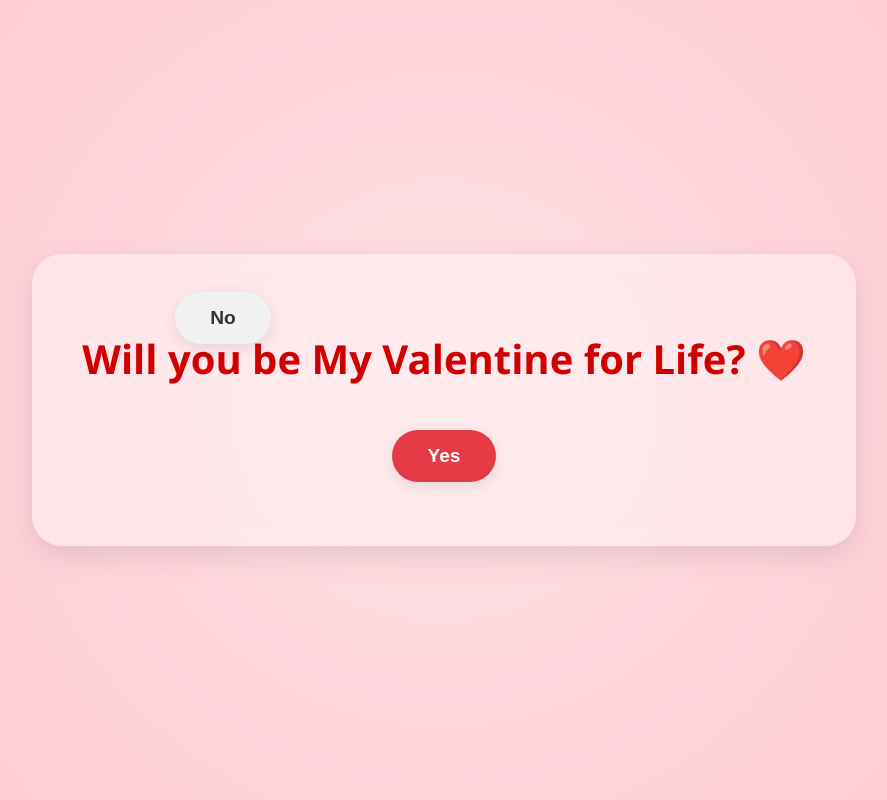
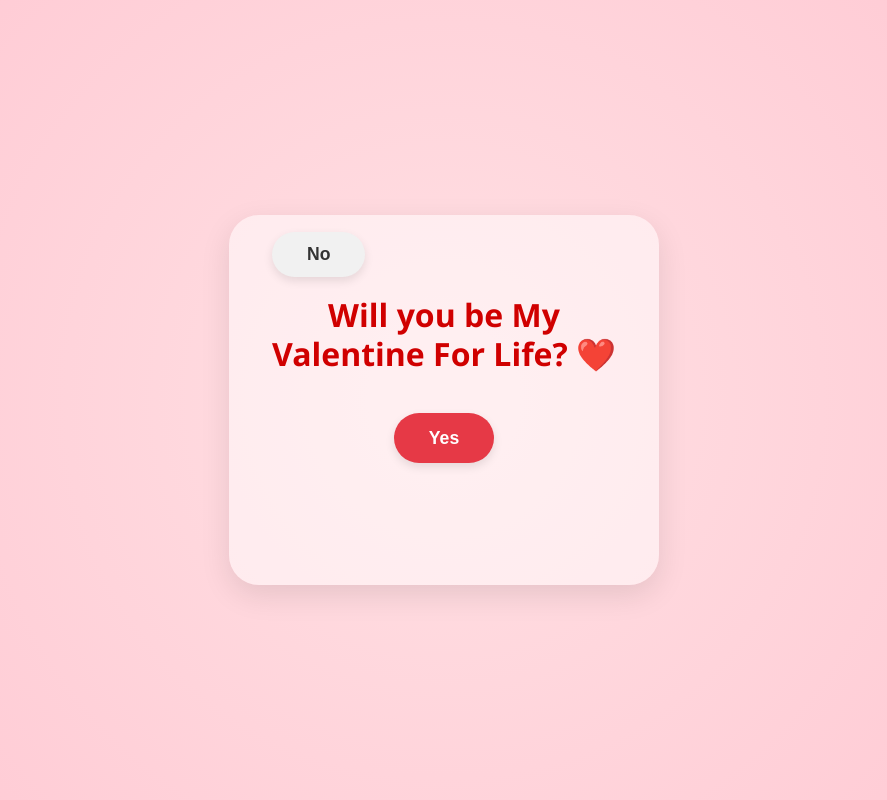
Before and after one commit to arbazprojects/valentine, a plain HTML site: page index.html in a window 1280 px wide. Both pictures are taken after a click on the button "No". Shown: the top 800 px of the page, without its empty margins (196-1083 px from the left). Drawn offline with Linux system fonts and the light colour scheme.

Commit message:
Update index.html

```diff
--- a/index.html
+++ b/index.html
@@ -14,46 +14,48 @@
             background-color: #ffcad4;
             background-image: radial-gradient(circle, #ffdee2 10%, #ffcad4 90%);
             font-family: 'Segoe UI', Tahoma, Geneva, Verdana, sans-serif;
-            overflow: hidden; /* Prevents scrollbars if button moves near edge */
+            overflow: hidden;
         }
 
-        .container {
+        /* This container acts as the "limit" for the No button */
+        .card {
+            position: relative;
+            background: rgba(255, 255, 255, 0.5);
+            padding: 60px 40px;
+            border-radius: 30px;
+            box-shadow: 0 10px 30px rgba(0,0,0,0.1);
             text-align: center;
-            background: rgba(255, 255, 255, 0.4);
-            padding: 50px;
-            border-radius: 30px;
-            backdrop-filter: blur(8px);
-            box-shadow: 0 10px 30px rgba(0,0,0,0.1);
-            z-index: 5;
+            width: 350px;
+            min-height: 250px;
+            z-index: 10;
         }
 
-        h1 { color: #d00000; font-size: 2.5rem; margin-bottom: 30px; }
+        h1 { color: #d00000; font-size: 2rem; margin-bottom: 40px; line-height: 1.2; }
 
         .btn-group {
             display: flex;
             justify-content: center;
-            align-items: center;
             gap: 20px;
-            min-height: 80px;
+            height: 50px;
         }
 
         button {
-            padding: 15px 35px;
-            font-size: 1.2rem;
+            padding: 12px 35px;
+            font-size: 1.1rem;
             font-weight: bold;
             border: none;
             border-radius: 50px;
             cursor: pointer;
-            box-shadow: 0 4px 15px rgba(0,0,0,0.1);
+            box-shadow: 0 4px 10px rgba(0,0,0,0.1);
         }
 
-        #yesBtn { background-color: #e63946; color: white; z-index: 10; }
+        #yesBtn { background-color: #e63946; color: white; }
 
         #noBtn {
             background-color: #f1f1f1;
             color: #333;
-            z-index: 999; /* Always stays on top of 'Yes' button */
-            transition: 0.1s ease; /* Smooth but fast movement */
+            transition: 0.1s;
+            z-index: 20; /* Ensures it stays above the card */
         }
 
         .heart {
@@ -71,8 +73,8 @@
 </head>
 <body>
 
-    <div class="container" id="mainContainer">
-        <h1 id="question">Will you be My Valentine for Life? ❤️</h1>
+    <div class="card" id="card">
+        <h1 id="question">Will you be My Valentine For Life? ❤️</h1>
         <div class="btn-group">
             <button id="yesBtn" onclick="celebrate()">Yes</button>
             <button id="noBtn" onmouseover="moveNoButton()" onclick="moveNoButton()">No</button>
@@ -80,7 +82,7 @@
     </div>
 
     <script>
-        // 1. Floating Hearts Background
+        // 1. Floating Background Hearts
         function createHeart() {
             const heart = document.createElement('div');
             heart.className = 'heart';
@@ -93,54 +95,36 @@
         }
         setInterval(createHeart, 400);
 
-        // 2. The Smart "No" Button Logic
+        // 2. Restricted No Button Logic
         function moveNoButton() {
             const noBtn = document.getElementById('noBtn');
-            const yesBtn = document.getElementById('yesBtn');
+            const card = document.getElementById('card');
 
-            noBtn.style.position = 'fixed'; // Fixed keeps it relative to the screen
+            // Switch to absolute positioning relative to the CARD
+            noBtn.style.position = 'absolute';
 
-            // Calculate screen boundaries
-            const padding = 20; // Keeps it from touching the very edge
-            const maxWidth = window.innerWidth - noBtn.offsetWidth - padding;
-            const maxHeight = window.innerHeight - noBtn.offsetHeight - padding;
+            // Limit movement to INSIDE the card boundaries
+            // We subtract button size and a bit of padding (20px)
+            const maxX = card.clientWidth - noBtn.offsetWidth - 20;
+            const maxY = card.clientHeight - noBtn.offsetHeight - 20;
 
-            let randomX, randomY;
-            let overlapping = true;
-
-            // Loop to ensure it doesn't land exactly on the Yes button
-            while (overlapping) {
-                randomX = Math.floor(Math.random() * maxWidth) + padding;
-                randomY = Math.floor(Math.random() * maxHeight) + padding;
-
-                // Get Yes button position
-                const yesRect = yesBtn.getBoundingClientRect();
-
-                // Check if the new random position is far enough from Yes button
-                const buffer = 50;
-                if (
-                    randomX + noBtn.offsetWidth < yesRect.left - buffer ||
-                    randomX > yesRect.right + buffer ||
-                    randomY + noBtn.offsetHeight < yesRect.top - buffer ||
-                    randomY > yesRect.bottom + buffer
-                ) {
-                    overlapping = false;
-                }
-            }
+            // Generate random position within card
+            const randomX = Math.floor(Math.random() * maxX) + 10;
+            const randomY = Math.floor(Math.random() * maxY) + 10;
 
             noBtn.style.left = randomX + 'px';
             noBtn.style.top = randomY + 'px';
         }
 
-        // 3. The "Yes" Logic
+        // 3. Yes Celebration
         function celebrate() {
-            const container = document.getElementById('mainContainer');
-            container.innerHTML = `
+            const card = document.getElementById('card');
+            card.innerHTML = `
                 <h1 style="font-size: 3rem;">🥰🎉</h1>
-                <h1>I knew you love me Mere Pajamaaaa!</h1>
-                <p style="color: #e63946; font-weight: bold;">See you soon! ❤️</p>
+                <h1>I knew you Love Me Mere Pajamaaaa!</h1>
+                <p style="color: #e63946; font-weight: bold;">Bittuuu Loves You! ❤️</p>
             `;
-            setInterval(createHeart, 50); // Heart explosion
+            setInterval(createHeart, 100); // More hearts
         }
     </script>
 </body>
```
